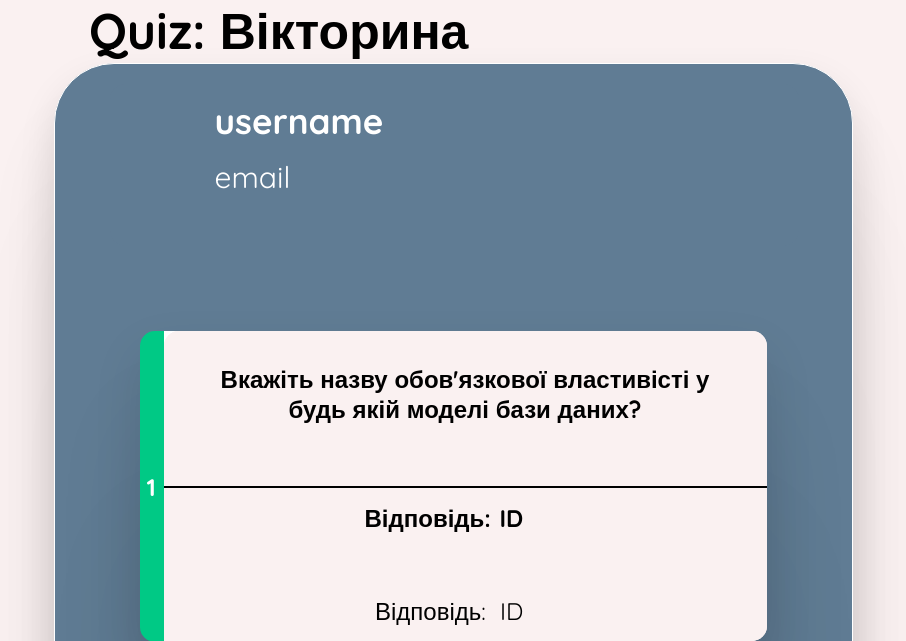
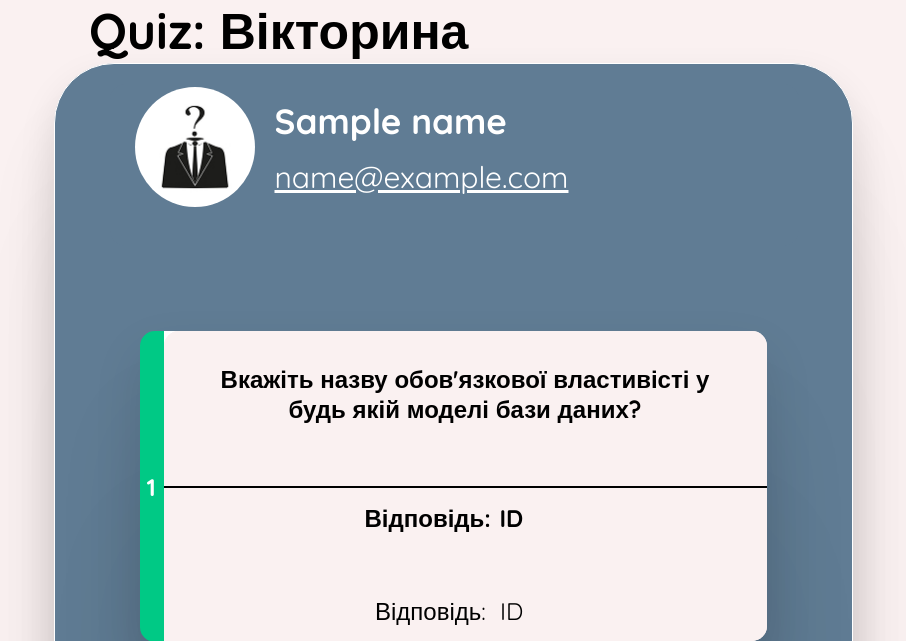
Before and after one commit to iv1teq/Quizzes, a Python web app: template history/templates/quiz_student_result.html in a window 1280 px wide. Shown: the part 80-721 px from the top of the page, without its empty margins (187-1093 px from the left). Run offline with Jinja, Linux system fonts and the light colour scheme; the template is opened without the code that fills it: most values are stand-ins (such as "Sample title", 1, 10 or a date in 2020).

Commit message:
profile correction

```diff
--- a/history/static/css/quiz_student_result.css
+++ b/history/static/css/quiz_student_result.css
@@ -75,9 +75,12 @@ main{
     background: #607C94;
 }
 
-.img_profile{
+.img-profile{
     width: 120px;
     height: 120px;
+
+    background:#607C94;
+    border-radius: 60px;
 }
 
 .username-email-frame{
--- a/history/templates/quiz_student_result.html
+++ b/history/templates/quiz_student_result.html
@@ -11,10 +11,10 @@
         <div class="result-frame">
             <div class="student-info">
                 <div class="profile">
-                    <img class="img-profile">
+                    <img class="img-profile" src="{{ url_for('history.static', filename='img/Avatar.jpg') }}">
                     <div class="username-email-frame">
-                        <p class="username">username</p>
-                        <p class="email-user">email</p>
+                        <p class="username">{{ name }}</p>
+                        <a href="mailto:{{ email }}" class="email-user">{{ email }}</a>
                     </div>
                 </div>
             </div>
```
Also changed, not shown: history/views.py (+7 -0 lines), history/static/img/Avatar.jpg (added).
